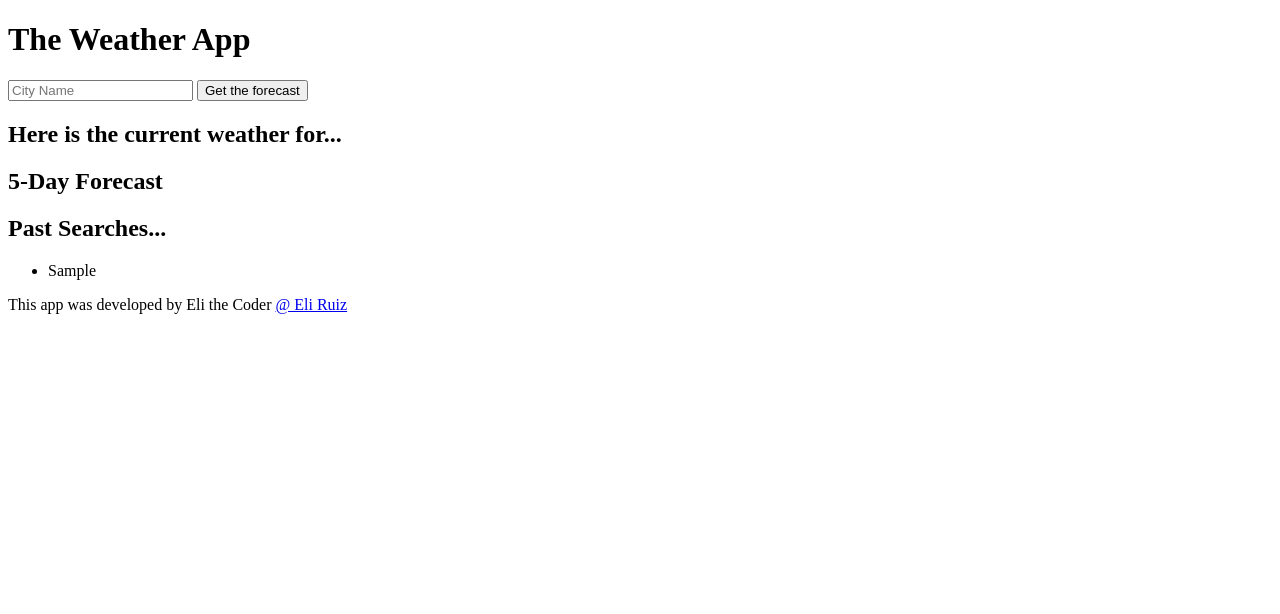
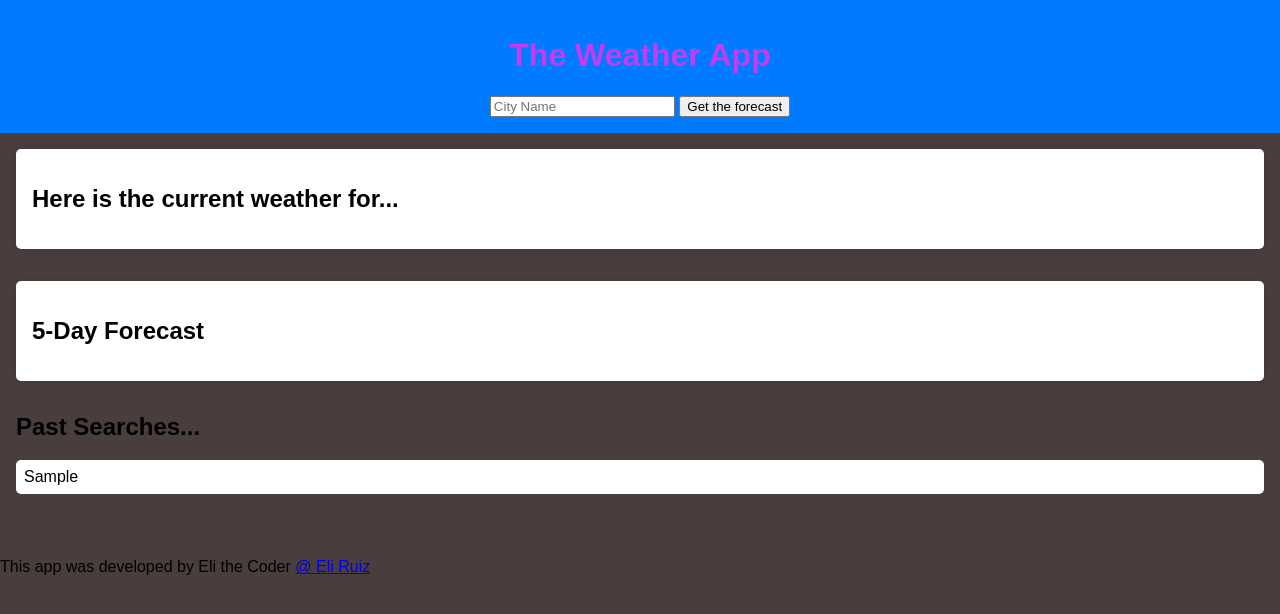
Before and after one commit to blitzbomber87/Weather-Dashboard, a plain HTML site: page index.html in a window 1280 px wide. Both pictures are taken after typing "Sample" into the empty fields and a click on the button "Get the forecast". Drawn offline with Linux system fonts and the light colour scheme; no server answers.

Commit message:
Added more css and fixed style/css link

```diff
--- a/assets/css/style.css
+++ b/assets/css/style.css
@@ -20,3 +20,36 @@ main {
 section {
     margin-bottom: 2rem;
 }
+
+#currentWeather, #forecast {
+    background-color: white;
+    padding: 1rem;
+    border-radius: 5px;
+    box-shadow: 0px 0px 10px rgba(0, 0, 0, 0.1);
+}
+
+#forecastContainer {
+    display: flex;
+    justify-content: space-between;
+}
+
+#forecastContainer .forecast-day {
+    background-color: #f8f8f8;
+    padding: 1rem;
+    border-radius: 5px;
+    text-align: center;
+    width: 18%;
+}
+
+#searchHistoryList {
+    list-style-type: none;
+    padding: 0;
+}
+
+#searchHistoryList li {
+    background-color: white;
+    padding: 0.5rem;
+    margin-bottom: 0.5rem;
+    border-radius: 5px;
+    cursor: pointer;
+}
--- a/assets/js/script.js
+++ b/assets/js/script.js
@@ -15,6 +15,7 @@ document.addEventListener('DOMContentLoaded', () => {
     }
 });
 
+//Event Listener for search form submit
 searchForm.addEventListener('submit', function(event) {
     event.preventDefault();
     const city = cityInput.value.trim();
@@ -25,6 +26,7 @@ searchForm.addEventListener('submit', function(event) {
     }
 });
 
+// Function to get current and future weather
 function getWeather(city) {
     const apiUrl = `https://api.openweathermap.org/data/2.5/forecast?q=${city}&units=metric&appid=${apiKey}`;
 
@@ -43,6 +45,7 @@ function getWeather(city) {
         });
 }
 
+//Function to display weather data
 function displayCurrentWeather(data) {
     const city = data.city.name;
     const date = new Date().toLocaleDateString();
--- a/index.html
+++ b/index.html
@@ -4,6 +4,7 @@
     <meta charset="UTF-8">
     <meta name="viewport" content="width=device-width, initial-scale=1.0">
     <title>Module 6: Weather Dashboard</title>
+    <link rel="stylesheet" href="assets/css/style.css">
 </head>
 <body>
     <header>
```
